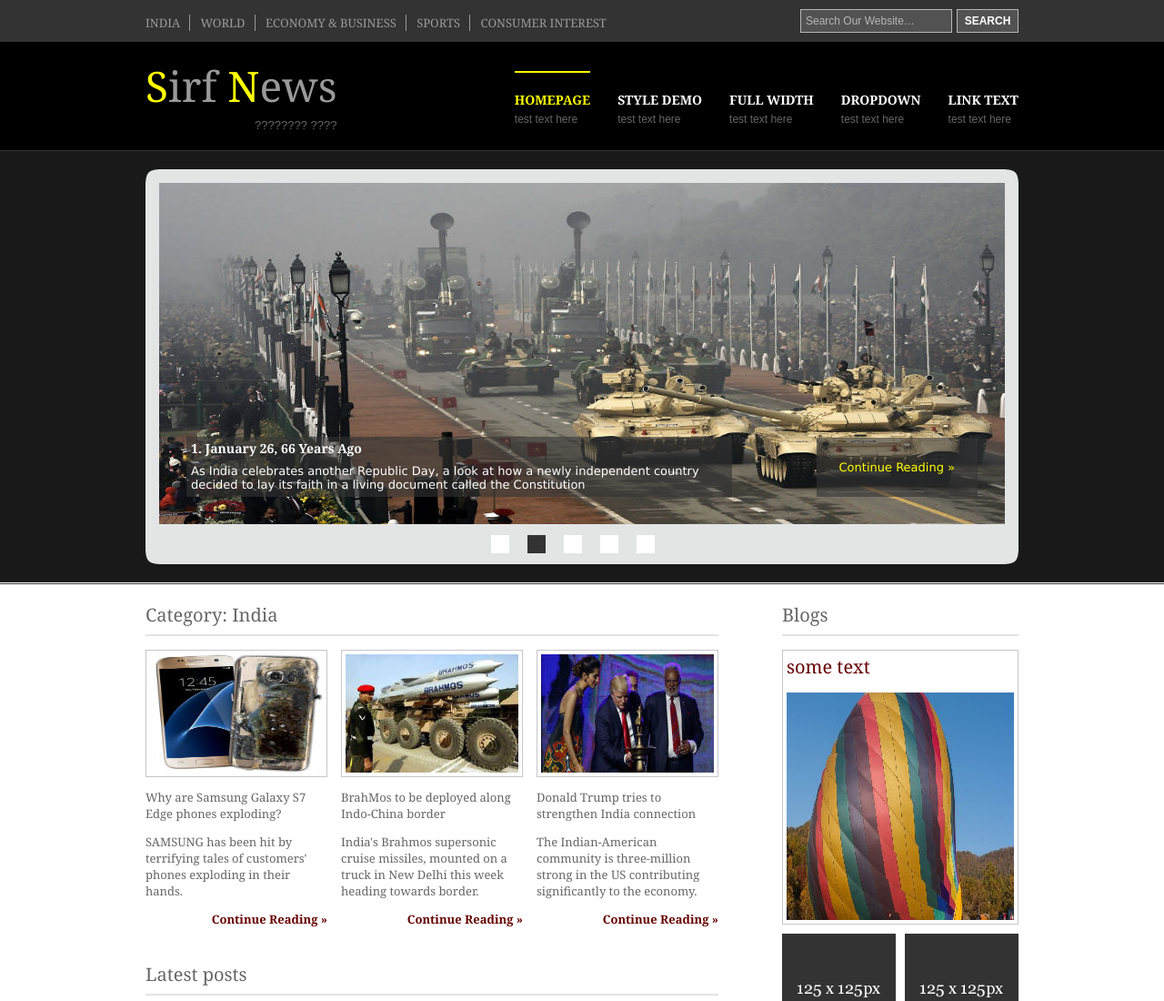
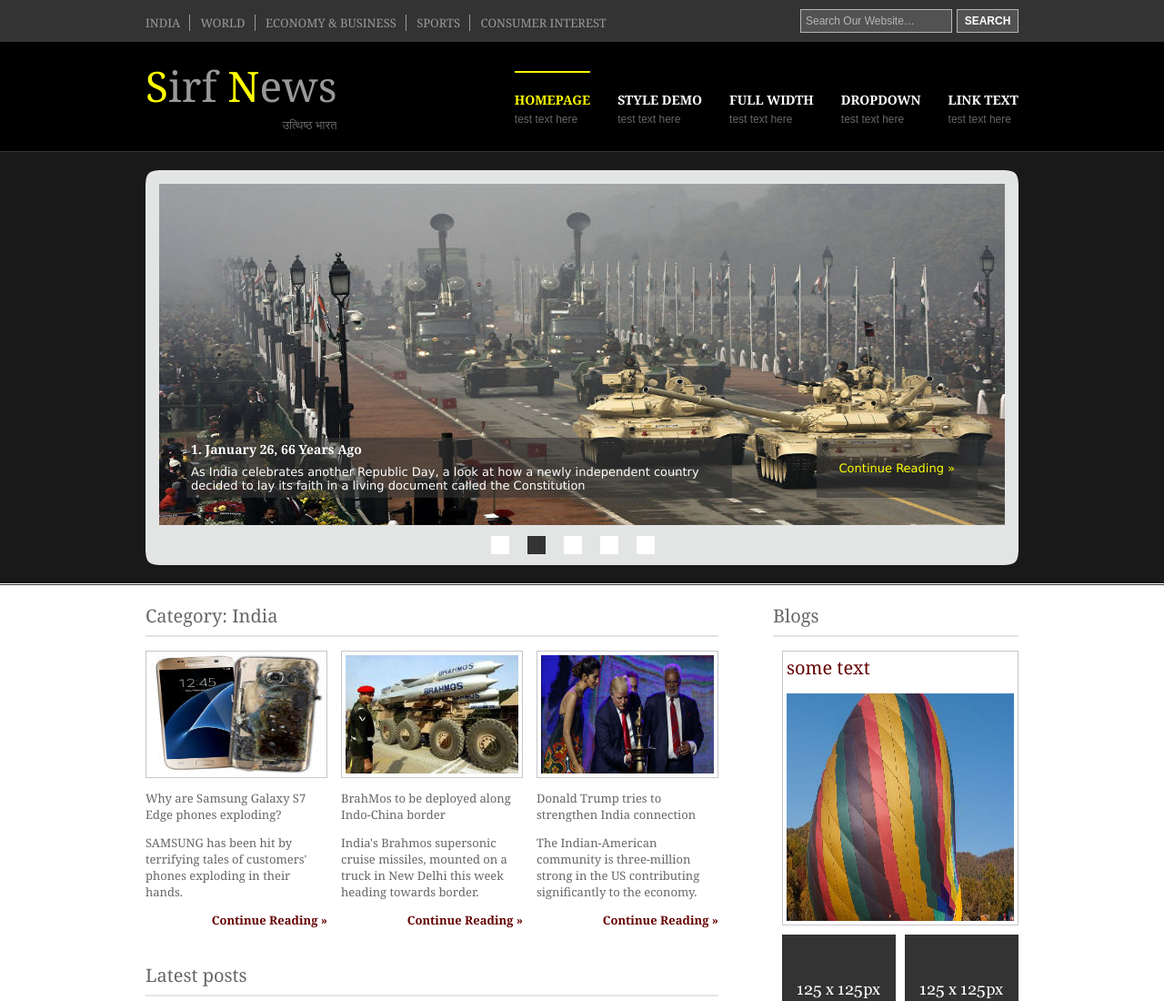
Before and after one commit to harvey40/harvey40.github.io, a plain HTML site: page index.html in a window 1280 px wide. Shown: the top 1100 px of the page at 91% size. Drawn offline with Linux system fonts and the light colour scheme.

Commit message:
hindi text converted to unicode

```diff
--- a/index.html
+++ b/index.html
@@ -65,7 +65,7 @@ $(function() {
     </div>
     <div id="logo">
       <h1><a href="index.html"><strong>S</strong>irf <strong>N</strong>ews</a></h1>
-      <p lang = "hi">???????? ???? </p>
+      <p lang = "hi">उत्थिष्ठ भारत</p>
     </div>
     <br class="clear" />
   </div>
--- a/layout/styles/layout.css
+++ b/layout/styles/layout.css
@@ -106,7 +106,7 @@ div.wrapper h1, div.wrapper h2, div.wrapper h3, div.wrapper h4, div.wrapper h5,
 
 .column .sponsors{display:block; width:270px; margin-bottom:20px;}
 /* .column .sponsors h2{margin:0 0 15px 10px; padding:0 0 8px 0; border-bottom:2px solid #E3E3E3;} */
-.column .sponsors h2{margin:0 0 15px 10px; padding:0 0 8px 0; border-bottom:2px solid #E3E3E3;}
+.column .sponsors h2{position: margin:0 0 15px 10px; padding:0 0 8px 0; border-bottom:2px solid #E3E3E3;}
 .column .sponsors .b_250{display:block; width:250px; margin:0 0 10px 10px; padding:4px; border:1px solid #C7C5C8}
 .column .sponsors .b_125 ul{margin:0; padding:0; list-style:none;}
 .column .sponsors .b_125 ul{margin:0; padding:0; list-style:none;}
```
